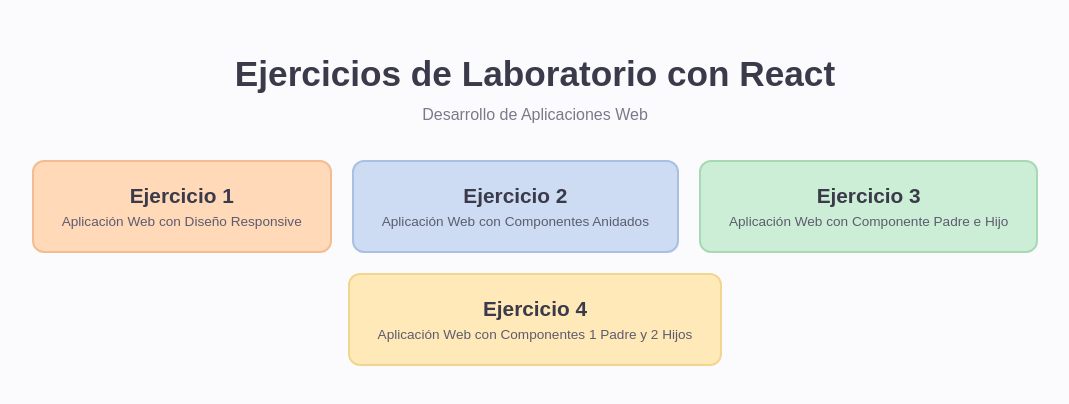
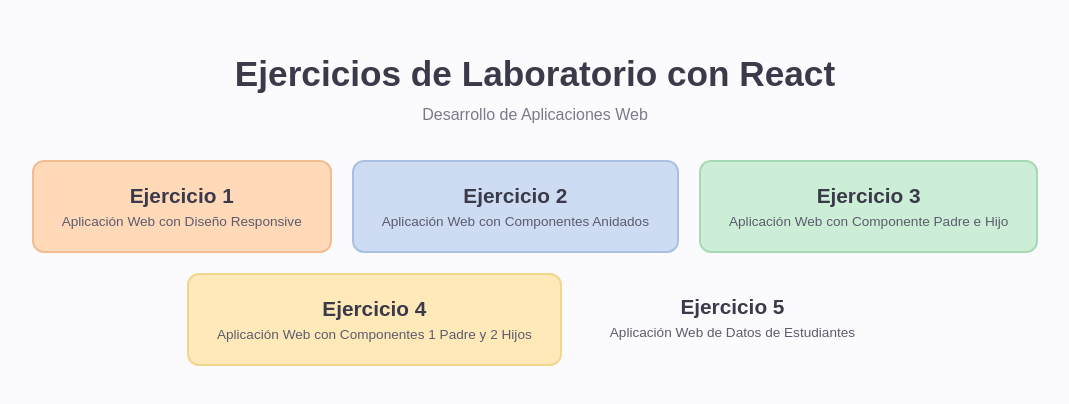
Before and after one commit to E5gar/Ejercicio01React, a React (Vite) app in the folder ejerciciosLabReact/: page / in a window 1280 px wide. Shown: the part 190-594 px from the top of the page, without its empty margins (105-1174 px from the left). Built offline with nearby package versions, Linux system fonts and the light colour scheme.

Commit message:
route ejercicio 5

```diff
--- a/ejerciciosLabReact/src/App.jsx
+++ b/ejerciciosLabReact/src/App.jsx
@@ -3,6 +3,7 @@
 import Ejercicio2 from './ejercicio2/Ejercicio2.jsx';
 import Ejercicio3 from './ejercicio3/Ejercicio3.jsx';
 import Ejercicio4 from './ejercicio4/Ejercicio4.jsx';
+import Ejercicio5 from './ejercicio5/Ejercicio5.jsx';
 import './App.css';
 
 function Inicio() {
@@ -25,6 +26,9 @@
         <Link to="/ejercicio4" className="boton boton-4">
           Ejercicio 4<span>Aplicación Web con Componentes 1 Padre y 2 Hijos</span>
         </Link>
+        <Link to="/ejercicio5" className="boton boton-5">
+          Ejercicio 5<span>Aplicación Web de Datos de Estudiantes</span>
+        </Link>
       </div>
     </div>
   );
@@ -38,6 +42,7 @@
       <Route path="/ejercicio2" element={<Ejercicio2 />} />
       <Route path="/ejercicio3" element={<Ejercicio3 />} />
       <Route path="/ejercicio4" element={<Ejercicio4 />} />
+      <Route path="/ejercicio5" element={<Ejercicio5 />} />
     </Routes>
   );
 }
```
